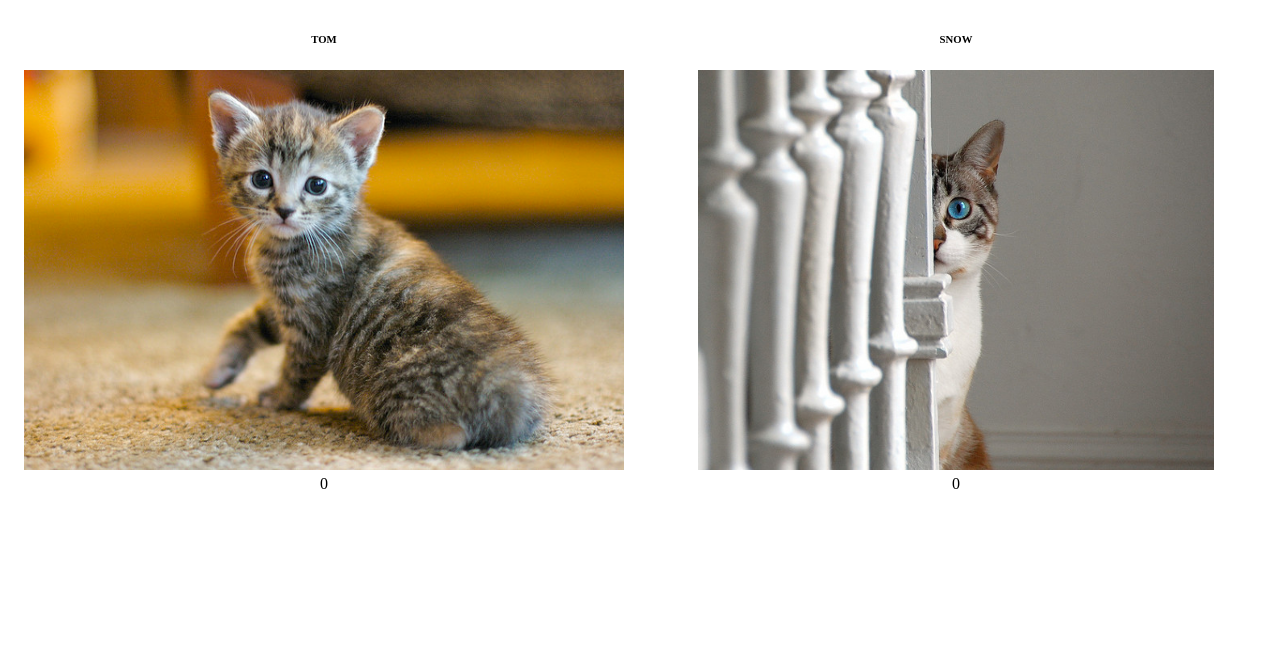
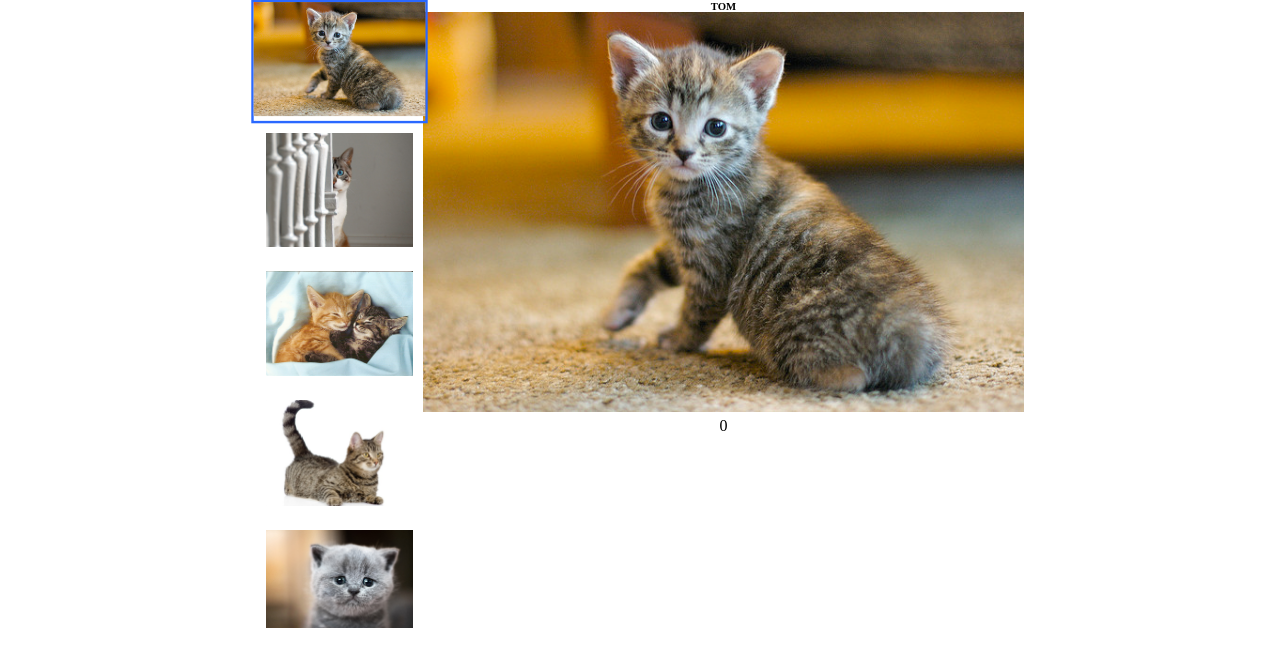
Before and after one commit to luckyluck/js-design-patterns, a plain HTML site: page cat-clicker/index.html in a window 1280 px wide. Drawn offline with Linux system fonts and the light colour scheme.

Commit message:
Cat clicker improvements: add a sidebar to choose any cat from it as an active/current; add new cats.

```diff
--- a/cat-clicker/cat-clicker.js
+++ b/cat-clicker/cat-clicker.js
@@ -1,52 +1,90 @@
 window.onload = function () {
     let cats = [
-        {
-            name: 'Tom',
-            src: 'images/cat1.jpg'
-        },
-        {
-            name: 'Snow',
-            src: 'images/cat2.jpg'
-        }
+        { name: 'Tom', src: 'images/cat1.jpg', counter: 0 },
+        { name: 'Snow', src: 'images/cat2.jpg', counter: 0 },
+        { name: 'Puffy', src: 'images/cat3.jpg', counter: 0 },
+        { name: 'Smash', src: 'images/cat4.jpg', counter: 0 },
+        { name: 'Bug', src: 'images/cat5.jpg', counter: 0 }
     ];
 
-    for (let i = 0; i < cats.length; i++) {
-        catContainer(i, cats[i].name, cats[i].src);
-    }
+    createSidebar(cats);
+
+    document.querySelector('.catImg').addEventListener('click', function () {
+        let index = parseInt(this.getAttribute('data-index'), 10);
+        cats[index].counter++;
+        setContent('.counter', cats[index].counter);
+    });
+
+    // Setting first cat as a default
+    setMainImage(0, cats[0]);
 };
 
-function catContainer(index, catName, catImg) {
-    let clickCounter = 0;
-    // main container
-    let container = document.createElement('div');
-    container.setAttribute('class', 'catContainer');
-    // header with a cat name
-    let header = document.createElement('h6');
-    header.innerHTML = catName;
-    header.setAttribute('class', 'catName');
-    // cat image
-    let img = document.createElement('img');
-    img.id = `catImg_${index}`;
-    img.setAttribute('class', 'catImg');
-    img.src = catImg;
-    img.addEventListener('click', function () {
-        clickCounter++;
-
-        setContent(`#counter_${index}`, clickCounter);
-    });
-    // counter container
-    let counter = document.createElement('div');
-    counter.id = `counter_${index}`;
-    counter.setAttribute('class', 'counter');
-    counter.innerHTML = clickCounter + '';
-
-    container.appendChild(header);
-    container.appendChild(img);
-    container.appendChild(counter);
-
-    document.getElementById('main').appendChild(container);
+/**
+ * Generate sidebar
+ * @param cats
+ */
+function createSidebar(cats) {
+    let fragment = document.createDocumentFragment();
+    for (let i = 0; i < cats.length; i++) {
+        fragment.appendChild(getSidebarItem(cats[i], i));
+    }
+    document.getElementById('sidebar').appendChild(fragment);
 }
 
+/**
+ * Generate item Node
+ * @param cat
+ * @param index
+ * @returns {HTMLElement}
+ */
+function getSidebarItem(cat, index) {
+    let item = document.createElement('div');
+    item.setAttribute('class', 'sidebarItem');
+    let img = document.createElement('img');
+    img.src = cat.src;
+
+    item.appendChild(img);
+    item.addEventListener('click', function() {
+        setMainImage(index, cat);
+    });
+
+    return item;
+}
+
+/**
+ * Set innerHTML of the element with given selector
+ * @param selector
+ * @param content
+ */
 function setContent(selector, content) {
     document.querySelector(selector).innerHTML = content;
 }
+
+/**
+ * Setting active item by adding a class
+ * @param index - index of the selected item
+ */
+function setActiveItem(index) {
+    let items = document.querySelectorAll('.sidebarItem');
+    let activeItem = document.querySelector('.sidebarItem.active');
+
+    if (activeItem && activeItem === items[index]) {
+        return;
+    } else if (activeItem) {
+        activeItem.classList.remove('active');
+    }
+    items[index].classList.add('active');
+}
+
+/**
+ * Setting main image
+ * @param index
+ * @param cat
+ */
+function setMainImage(index, cat) {
+    setActiveItem(index);
+    document.querySelector('.catName').innerHTML = cat.name;
+    document.querySelector('.catImg').src = cat.src;
+    document.querySelector('.catImg').setAttribute('data-index', index);
+    document.querySelector('.counter').innerHTML = cat.counter;
+}
--- a/cat-clicker/index.html
+++ b/cat-clicker/index.html
@@ -6,7 +6,16 @@
     <link rel="stylesheet" href="styles.css">
 </head>
 <body>
-    <main id="main"></main>
+    <main id="main">
+        <aside id="sidebar"></aside>
+        <div id="content">
+            <div class="catContainer">
+                <h6 class="catName"></h6>
+                <img src="" alt="" class="catImg">
+                <div class="counter"></div>
+            </div>
+        </div>
+    </main>
     <script src="cat-clicker.js"></script>
 </body>
 </html>
--- a/cat-clicker/styles.css
+++ b/cat-clicker/styles.css
@@ -1,13 +1,56 @@
+html,
+body {
+    height: 100%;
+}
+
+* {
+    margin: 0;
+    padding: 0;
+}
+
 #main {
     display: flex;
-    width: 100%;
+    width: 60%;
+    height: 100%;
+    margin: 0 auto;
+}
+
+#sidebar {
+    display: flex;
+    width: 200px;
+    flex-direction: column;
+}
+
+.sidebarItem,
+.sidebarItem > img {
+    max-width: 100%;
+    box-sizing: border-box;
+}
+
+.sidebarItem {
+    margin: 10px;
+}
+
+.sidebarItem:hover,
+.sidebarItem.active {
+    transform: scale(1.2);
+    transition: all .2s ease-out;
+    cursor: pointer;
+}
+
+.sidebarItem.active {
+    border: 2px solid #2a68ff;
+}
+
+#content {
+    display: flex;
+    flex-grow: 1;
 }
 
 .catContainer {
     display: flex;
     flex-grow: 1;
     flex-direction: column;
-    max-width: 50%;
     overflow: hidden;
 }
 
```
Also changed, not shown: cat-clicker/images/cat3.jpg (added), cat-clicker/images/cat4.jpg (added), cat-clicker/images/cat5.jpg (added).
